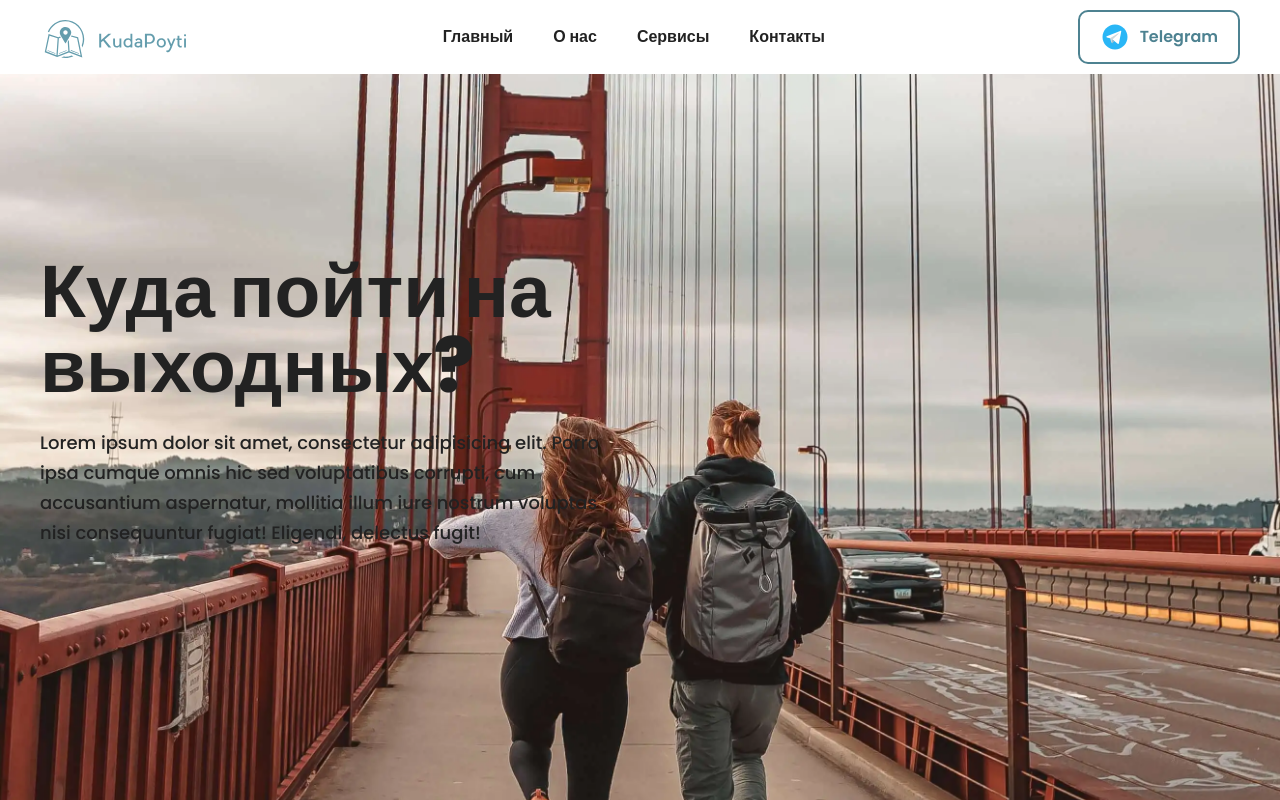
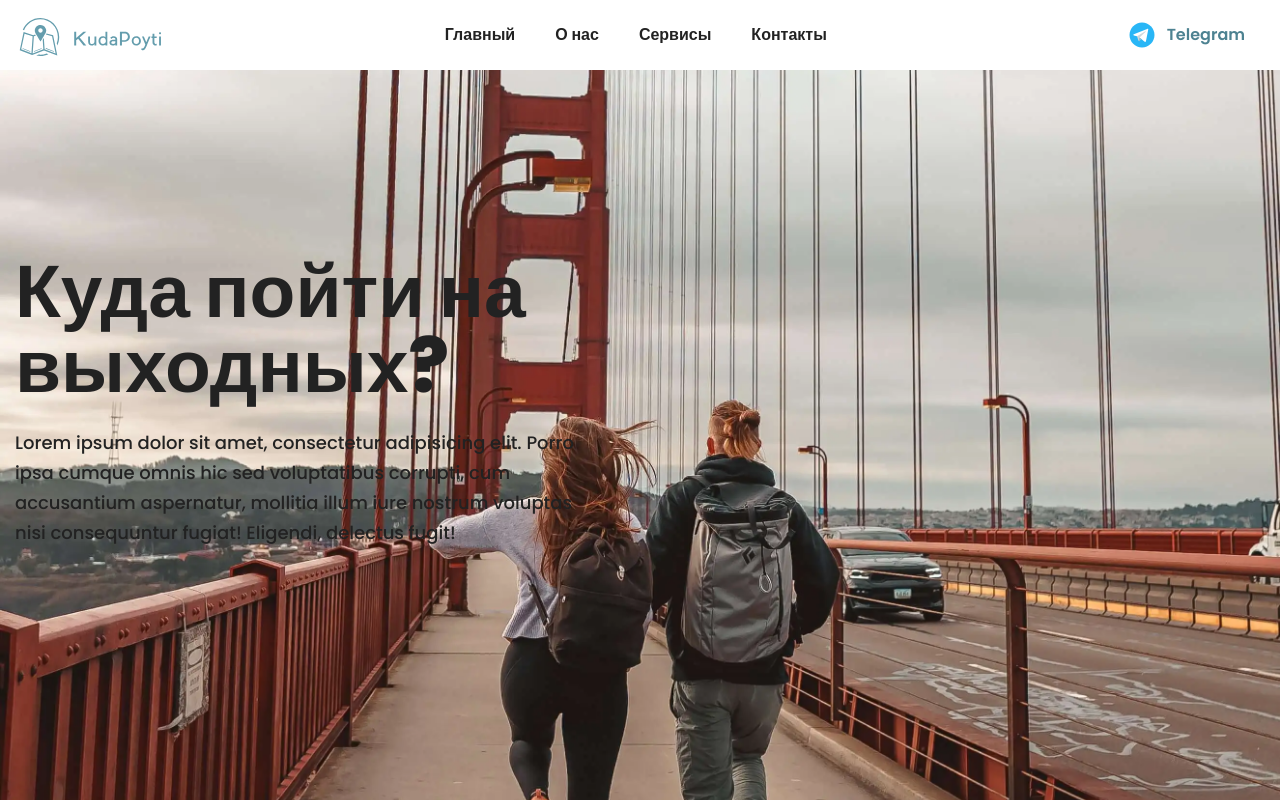
Before and after one commit to XurshidKarimov/kudaP, a plain HTML site: page index.html in a window 1280 px wide. Drawn offline with nearby package versions, Linux system fonts and the light colour scheme.

Commit message:
header btn border removed

```diff
--- a/scss/globalStyles.scss
+++ b/scss/globalStyles.scss
@@ -3,7 +3,7 @@ body{
 }
 
 .container{
-    max-width: 1230px;
+    max-width: 1340px;
     padding: 0 15px;
     margin: 0 auto;
 }
--- a/scss/sections/header.scss
+++ b/scss/sections/header.scss
@@ -49,7 +49,6 @@ header{
     &__contact-btn{
         @include mixins.flex(center, $cGap: 10);
         padding: 10px 20px;
-        border: 2px solid #4d8291;
         border-radius: 10px;
         transition: linear .3s;
         &:hover{
```
Also changed, not shown: index.html (line endings or trailing spaces), scss/globalStyles.css, scss/mainStyle.css, scss/sections/header.css, 2 other files.
